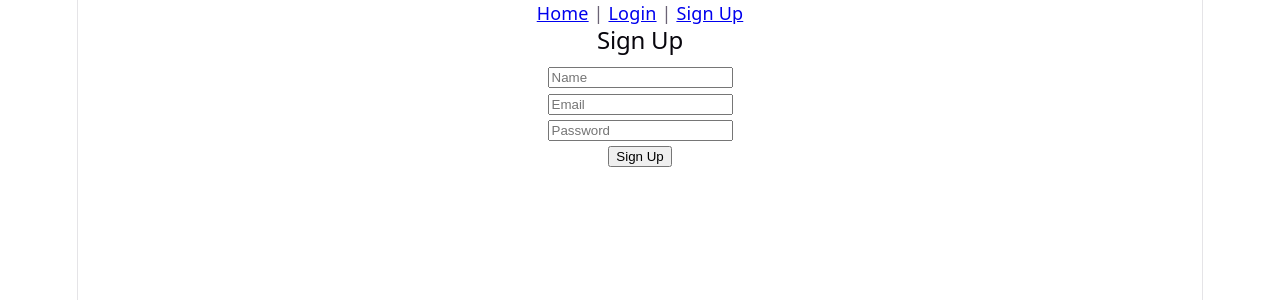
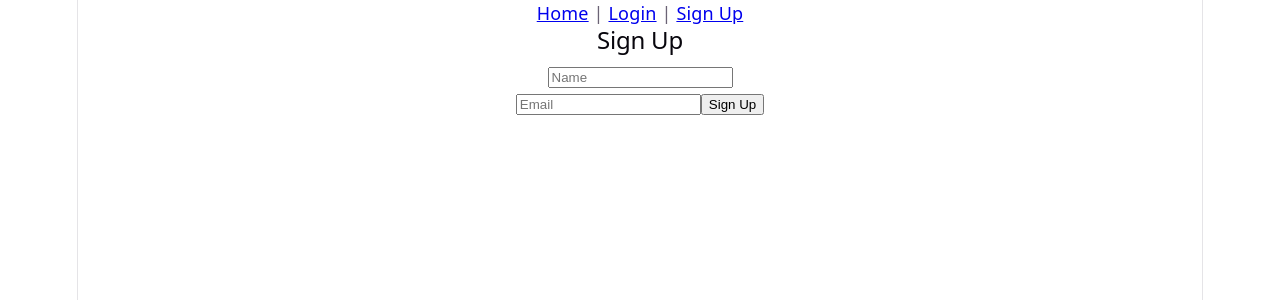
Before and after one commit to sajadghatrehsamani-lgtm/lms, a React (Vite) app: page /signup in a window 1280 px wide. Shown: the top 300 px of the page. Built offline with nearby package versions, Linux system fonts and the light colour scheme.

Commit message:
password section removed

```diff
--- a/src/pages/SignUp.jsx
+++ b/src/pages/SignUp.jsx
@@ -27,14 +27,7 @@ const SignUp = () => {
           value={email}
           onChange={(e) => setEmail(e.target.value)}
         />
-        <br />
-        <input
-          type="password"
-          placeholder="Password"
-          value={password}
-          onChange={(e) => setPassword(e.target.value)}
-        />
-        <br />
+
         <button type="submit">Sign Up</button>
       </form>
     </div>
```
